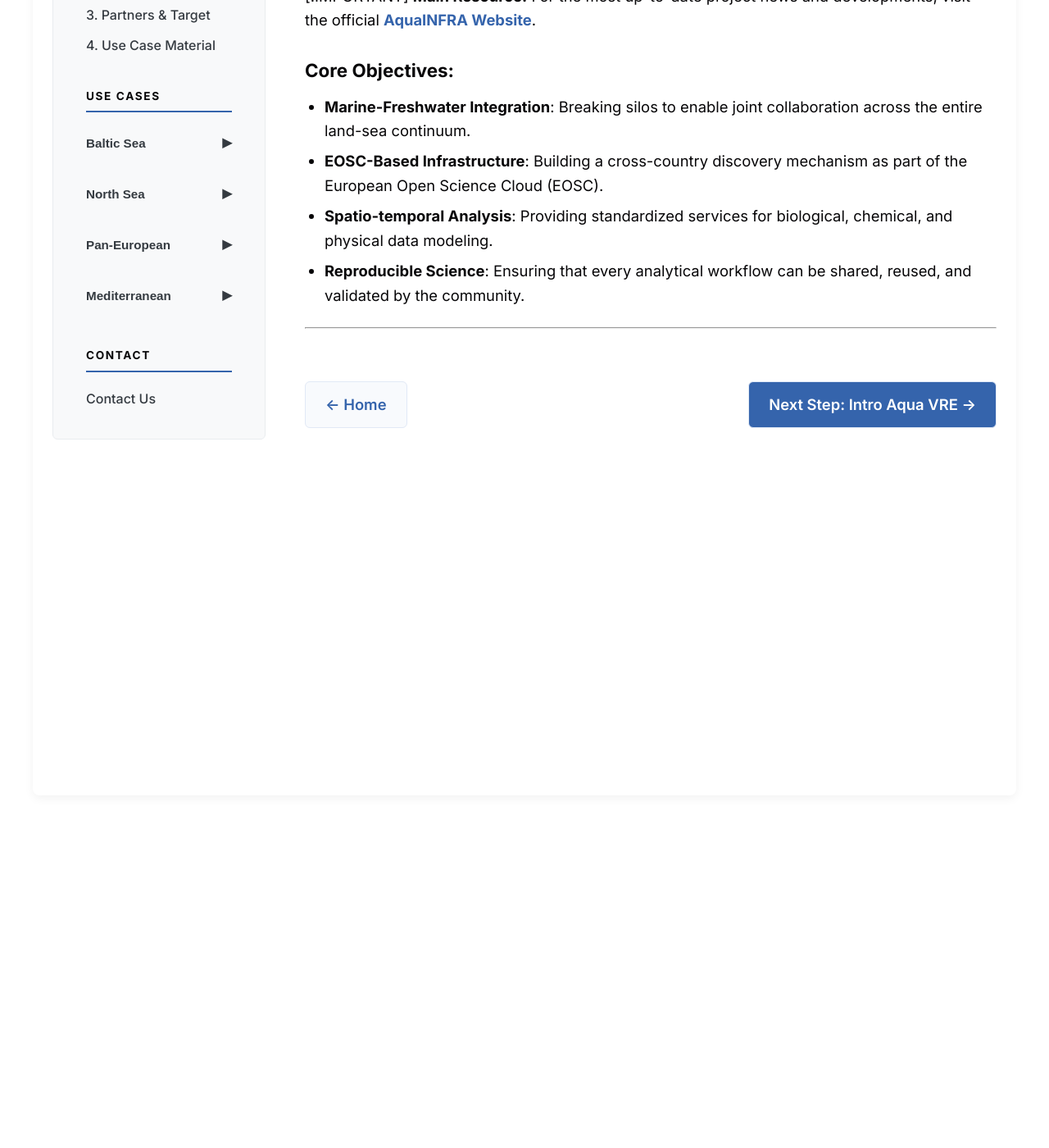
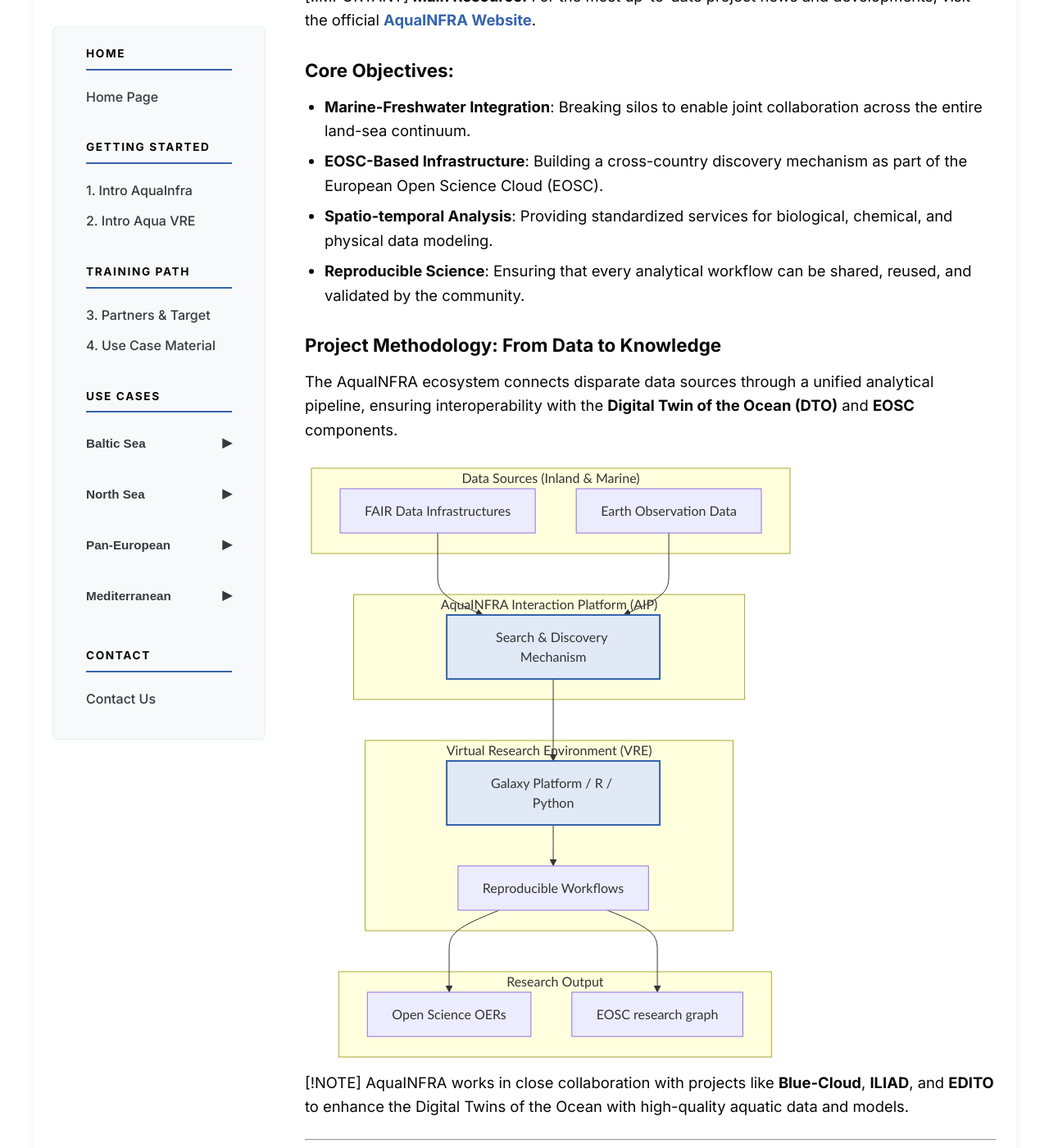
Before and after one commit to Mehrad1994/AquaINFRA_Training_Handbooks, a Jekyll site: the page built from docs/intro.md, in a window 1280 px wide and 1400 px high, scrolled down 398 px. Shown: the whole window at 82% size. Built offline with Jekyll 4.4.1, drawn with Linux system fonts in a browser that asks for light colours; before the commit the page ends 984 px from its top, so only the background shows below that.

Commit message:
Enrich handbook with project methodology diagram and DTO/EOSC context from official About page

````diff
--- a/docs/intro.md
+++ b/docs/intro.md
@@ -18,6 +18,44 @@ Our mission is to support marine and freshwater scientists and stakeholders in *
 - **Spatio-temporal Analysis**: Providing standardized services for biological, chemical, and physical data modeling.
 - **Reproducible Science**: Ensuring that every analytical workflow can be shared, reused, and validated by the community.
 
+### Project Methodology: From Data to Knowledge
+The AquaINFRA ecosystem connects disparate data sources through a unified analytical pipeline, ensuring interoperability with the **Digital Twin of the Ocean (DTO)** and **EOSC** components.
+
+```mermaid
+graph TD
+    subgraph "Data Sources (Inland & Marine)"
+        DS[FAIR Data Infrastructures]
+        EO[Earth Observation Data]
+    end
+
+    subgraph "AquaINFRA Interaction Platform (AIP)"
+        AIP[Search & Discovery Mechanism]
+    end
+
+    subgraph "Virtual Research Environment (VRE)"
+        VRE[Galaxy Platform / R / Python]
+        WP[Reproducible Workflows]
+    end
+
+    subgraph "Research Output"
+        O1[Open Science OERs]
+        O2[EOSC research graph]
+    end
+
+    DS --> AIP
+    EO --> AIP
+    AIP --> VRE
+    VRE --> WP
+    WP --> O1
+    WP --> O2
+
+    style AIP fill:#e1e9f6,stroke:#3564AC,stroke-width:2px
+    style VRE fill:#e1e9f6,stroke:#3564AC,stroke-width:2px
+```
+
+> [!NOTE]
+> AquaINFRA works in close collaboration with projects like **Blue-Cloud**, **ILIAD**, and **EDITO** to enhance the Digital Twins of the Ocean with high-quality aquatic data and models.
+
 ---
 
 <!-- Navigation Buttons -->
````
Also changed, not shown: docs/index.md (+8 -0 lines), image.webp (added).
